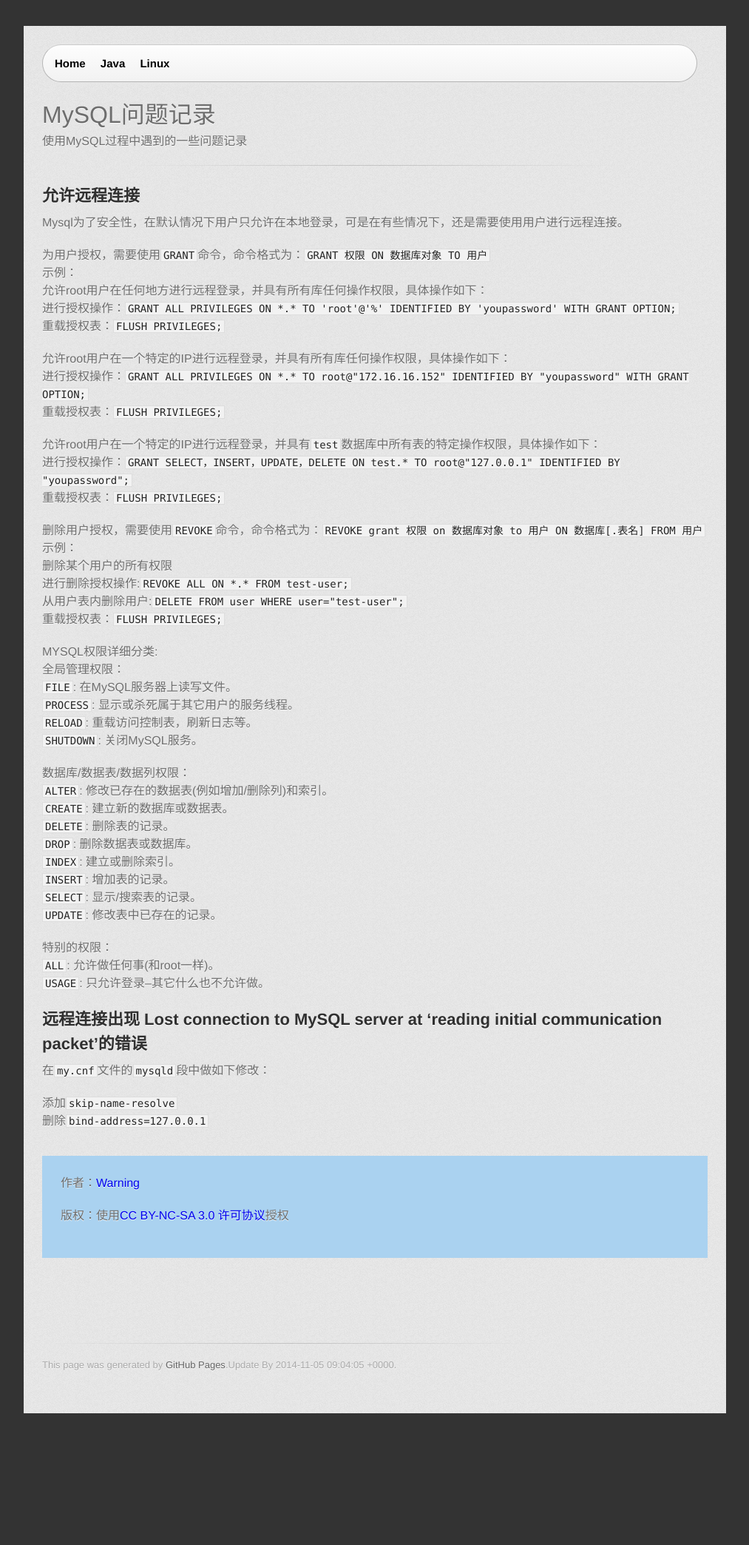
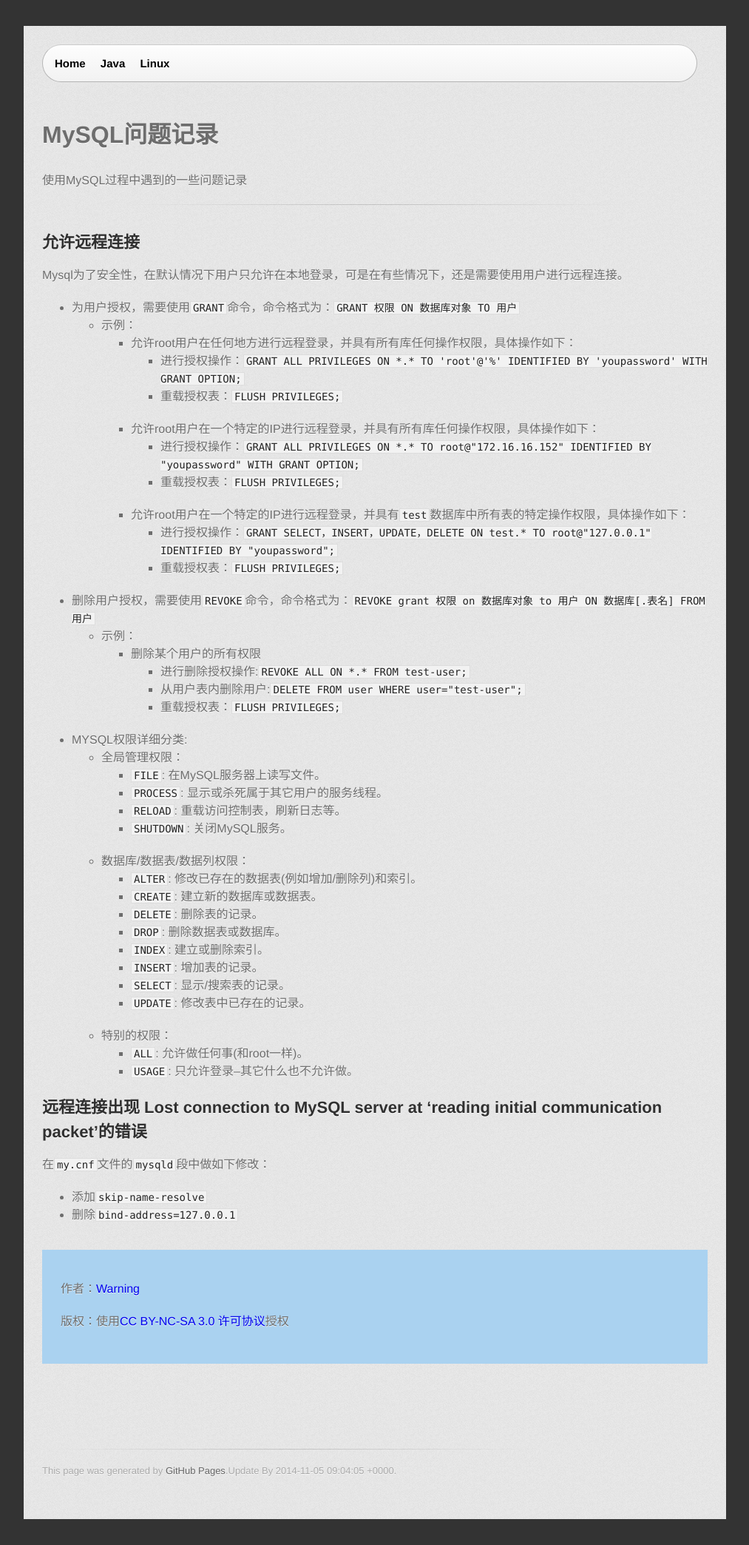
Before and after one commit to warningrc/warningrc.github.io, a Jekyll site: the page built from _posts/2012-02-10-mysql-problem.md, in a window 1280 px wide. Shown: the whole page at 74% size, without its empty margins (133-1146 px from the left). Built offline with Jekyll 4.4.1, drawn with Linux system fonts in a browser that asks for light colours; comment, search, counter and statistics services are not loaded; before the commit the page ends 1945 px from its top, so only the background shows below that.

Commit message:
编辑样式

```diff
--- a/stylesheets/stylesheet.css
+++ b/stylesheets/stylesheet.css
@@ -1,38 +1,3 @@
-/* http://meyerweb.com/eric/tools/css/reset/
-   v2.0 | 20110126
-   License: none (public domain)
-*/
-html, body, div, span, applet, object, iframe,
-h1, h2, h3, h4, h5, h6, p, blockquote, pre,
-a, abbr, acronym, address, big, cite, code,
-del, dfn, em, img, ins, kbd, q, s, samp,
-small, strike, strong, sub, sup, tt, var,
-b, u, i, center,
-dl, dt, dd, ol, ul, li,
-fieldset, form, label, legend,
-table, caption, tbody, tfoot, thead, tr, th, td,
-article, aside, canvas, details, embed,
-figure, figcaption, footer, header, hgroup,
-menu, nav, output, ruby, section, summary,
-time, mark, audio, video {
-	margin: 0;
-	padding: 0;
-	border: 0;
-	font-size: 100%;
-	font: inherit;
-	vertical-align: baseline;
-}
-/* HTML5 display-role reset for older browsers */
-article, aside, details, figcaption, figure,
-footer, header, hgroup, menu, nav, section {
-	display: block;
-}
-body {
-	line-height: 1;
-}
-ol, ul {
-	list-style: none;
-}
 blockquote, q {
 	quotes: none;
 }
```
